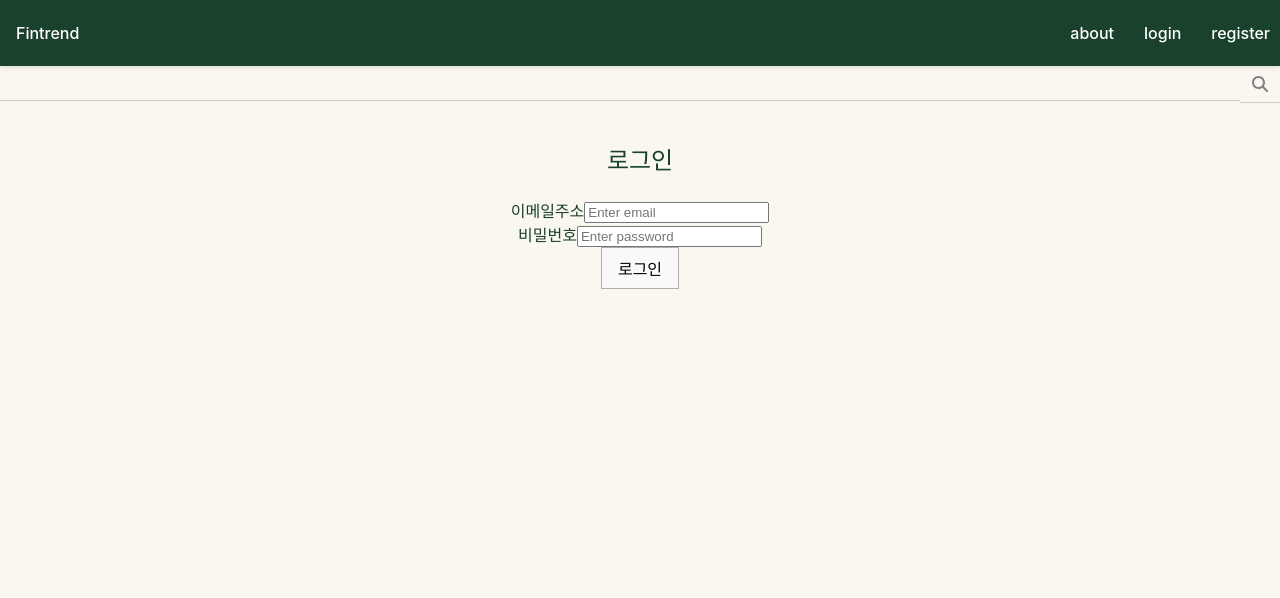
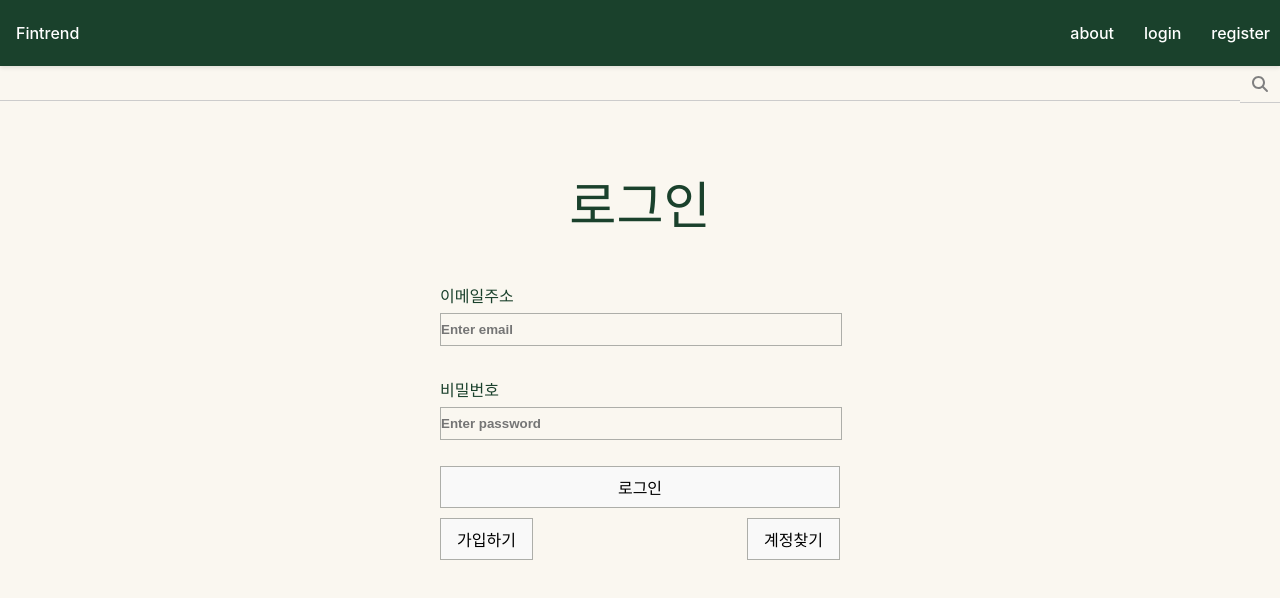
Before and after one commit to kimminki10/newsgen, a React (Vite) app in the folder frontend/: page /login in a window 1280 px wide. Shown: the top 598 px of the page. Built offline with nearby package versions, Linux system fonts and the light colour scheme.

Commit message:
fix: login ui ux

```diff
--- a/frontend/src/components/Login.jsx
+++ b/frontend/src/components/Login.jsx
@@ -1,38 +1,40 @@
-import React from "react";
+import React, { useRef } from "react";
 import { useNavigate } from "react-router-dom";
 import { useAuth } from "./AuthContext";
+import TextBox from "./TextBox";
+import "./Login.css";
 
 const Login = () => {
   const navigate = useNavigate();
   const { login } = useAuth();
+  const emailRef = useRef(null);
+  const passwordRef = useRef(null);
 
-  const handleSubmit = (e) => {
-    e.preventDefault();
-    const email = e.target.email.value;
+  const handleRegisterClick = () => {
+    navigate("/register");
+  };
+
+  const handleResetClick = () => {
+    navigate("/reset-password");
+  };
+
+  const handleLogin = () => {
+    const email = emailRef.current.value;
     // 실제 백엔드 연동 대신 임시로 로그인 처리
     login(email);
     navigate("/"); // 홈으로 리다이렉트
   };
 
   return (
-    <div>
-      <h2>로그인</h2>
-      <form onSubmit={handleSubmit}>
-        <div>
-          <label>이메일주소</label>
-          <input type="email" name="email" placeholder="Enter email" required />
-        </div>
-        <div>
-          <label>비밀번호</label>
-          <input
-            type="password"
-            name="password"
-            placeholder="Enter password"
-            required
-          />
-        </div>
-        <button type="submit">로그인</button>
-      </form>
+    <div className="login-container">
+      <h1>로그인</h1>
+      <TextBox ref={emailRef} label="이메일주소" type="email" placeholder="Enter email" />
+      <TextBox ref={passwordRef} label="비밀번호" type="password" placeholder="Enter password" />
+      <button className="login-btn" onClick={handleLogin}>로그인</button>
+      <div className="button-container">
+        <button onClick={handleRegisterClick}>가입하기</button>
+        <button onClick={handleResetClick}>계정찾기</button>
+      </div>
     </div>
   );
 };
--- a/frontend/src/components/TextBox.jsx
+++ b/frontend/src/components/TextBox.jsx
@@ -1,11 +1,14 @@
-import React from 'react';
+import React, { forwardRef } from 'react';
 import './TextBox.css';
 
-const TextBox = ({ label, type, placeholder, value, onChange }) => {
+const TextBox = forwardRef(({ label, type, placeholder, value, onChange }, ref) => {
+    TextBox.displayName = 'TextBox';
+
     return (
         <div className="text-box">
         <label>{label}</label>
         <input
+            ref={ref}
             type={type}
             placeholder={placeholder}
             value={value}
@@ -13,6 +16,6 @@ const TextBox = ({ label, type, placeholder, value, onChange }) => {
         />
         </div>
     );
-};
+});
 
 export default TextBox;
```
